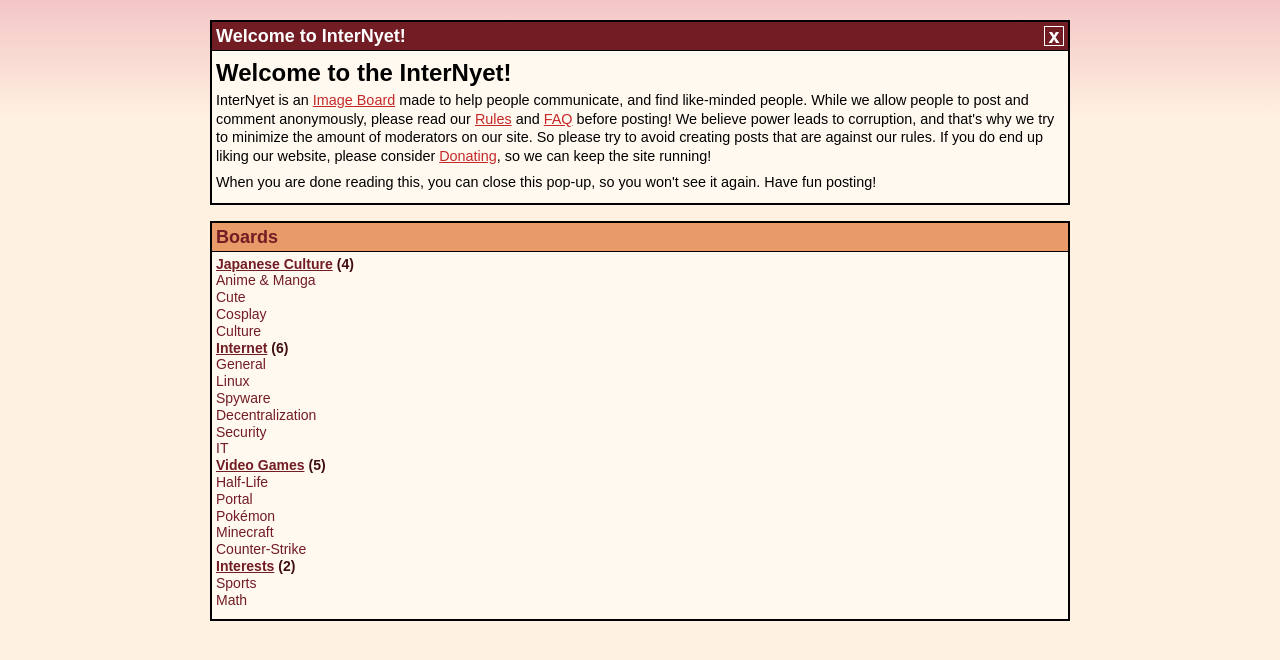
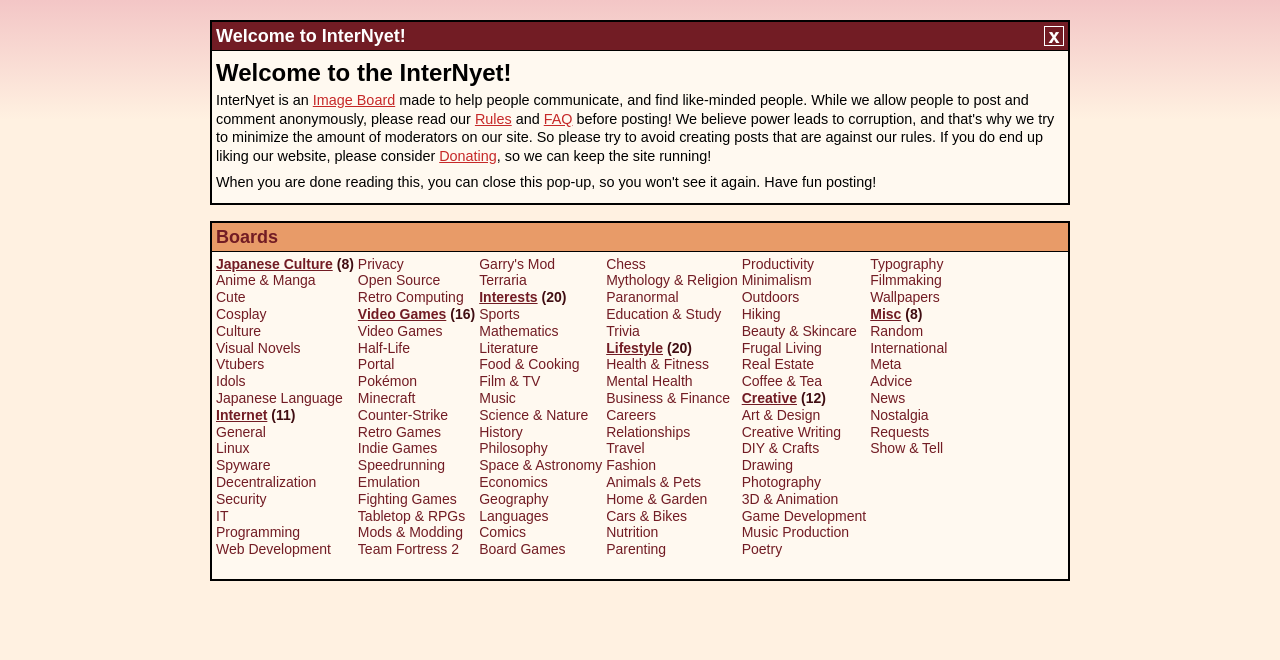
Before and after one commit to Polokalap/InterNyet, a Next.js app: page / in a window 1280 px wide. Shown: the top 660 px of the page. Built offline with nearby package versions, Linux system fonts and the light colour scheme.

Commit message:
Added more boards + Updated Boards.tsx

```diff
--- a/app/components/boards/Boards.css
+++ b/app/components/boards/Boards.css
@@ -3,7 +3,7 @@
     color: #721C24;
     text-decoration: underline;
     font-weight: bold;
-    line-height: 1.2;
+    line-height: 1.2em;
 
 }
 
--- a/app/components/boards/Boards.tsx
+++ b/app/components/boards/Boards.tsx
@@ -7,7 +7,8 @@ type Props = {
     title: string;
 }
 
-const PER_COLUMN = 22;
+const PER_COLUMN = 18;
+const MIN_SPLIT = 5;
 
 export default function Boards({ title }: Props) {
 
@@ -36,8 +37,9 @@ export default function Boards({ title }: Props) {
         const size = 1 + items.length;
         let current = columns[columns.length - 1];
         const remaining = PER_COLUMN - current.length;
+        const boardsThatFit = remaining - 1;
 
-        const needsNewColumn = current.length > 0 && (size <= PER_COLUMN ? size > remaining : remaining < 2);
+        const needsNewColumn = current.length > 0 && size > remaining && boardsThatFit <= MIN_SPLIT;
 
         if (needsNewColumn) {
 
@@ -63,7 +65,7 @@ export default function Boards({ title }: Props) {
 
     return (
 
-        <div className={"flex flex-col w-full h-100 border-2"}>
+        <div className={"flex flex-col w-full min-h-90 border-2 bg-[#FFF9F0]"}>
 
             <div className={"flex flex-row justify-between pl-1 pr-1 w-full border-b-1 bg-[#e89b68] items-center"}>
 
@@ -71,7 +73,7 @@ export default function Boards({ title }: Props) {
 
             </div>
 
-            <div className={"flex flex-row w-full h-full gap-1 p-1 bg-[#FFF9F0] text-sm"}>
+            <div className={"flex flex-row w-full h-full gap-1 p-1 text-sm"}>
 
                 {columns.map((column, i) => (
 
--- a/public/boards.json
+++ b/public/boards.json
@@ -17,6 +17,22 @@
       {
         "name": "Culture",
         "path": "japan"
+      },
+      {
+        "name": "Visual Novels",
+        "path": "vn"
+      },
+      {
+        "name": "Vtubers",
+        "path": "vt"
+      },
+      {
+        "name": "Idols",
+        "path": "idol"
+      },
+      {
+        "name": "Japanese Language",
+        "path": "nihongo"
       }
     ]
   },
@@ -46,12 +62,36 @@
       {
         "name": "IT",
         "path": "it"
+      },
+      {
+        "name": "Programming",
+        "path": "prog"
+      },
+      {
+        "name": "Web Development",
+        "path": "web"
+      },
+      {
+        "name": "Privacy",
+        "path": "priv"
+      },
+      {
+        "name": "Open Source",
+        "path": "oss"
+      },
+      {
+        "name": "Retro Computing",
+        "path": "retro"
       }
     ]
   },
   {
     "name": "Video Games",
     "boards": [
+      {
+        "name": "Video Games",
+        "path": "v"
+      },
       {
         "name": "Half-Life",
         "path": "hl"
@@ -71,6 +111,46 @@
       {
         "name": "Counter-Strike",
         "path": "cs"
+      },
+      {
+        "name": "Retro Games",
+        "path": "rg"
+      },
+      {
+        "name": "Indie Games",
+        "path": "indie"
+      },
+      {
+        "name": "Speedrunning",
+        "path": "sr"
+      },
+      {
+        "name": "Emulation",
+        "path": "emu"
+      },
+      {
+        "name": "Fighting Games",
+        "path": "fgc"
+      },
+      {
+        "name": "Tabletop & RPGs",
+        "path": "rpg"
+      },
+      {
+        "name": "Mods & Modding",
+        "path": "mod"
+      },
+      {
+        "name": "Team Fortress 2",
+        "path": "tf2"
+      },
+      {
+        "name": "Garry's Mod",
+        "path": "gmod"
+      },
+      {
+        "name": "Terraria",
+        "path": "terraria"
       }
     ]
   },
@@ -79,11 +159,258 @@
     "boards": [
       {
         "name": "Sports",
-        "path": "sports"
+        "path": "sp"
       },
       {
-        "name": "Math",
+        "name": "Mathematics",
         "path": "math"
+      },
+      {
+        "name": "Literature",
+        "path": "lit"
+      },
+      {
+        "name": "Food & Cooking",
+        "path": "ck"
+      },
+      {
+        "name": "Film & TV",
+        "path": "tv"
+      },
+      {
+        "name": "Music",
+        "path": "mu"
+      },
+      {
+        "name": "Science & Nature",
+        "path": "sci"
+      },
+      {
+        "name": "History",
+        "path": "his"
+      },
+      {
+        "name": "Philosophy",
+        "path": "phil"
+      },
+      {
+        "name": "Space & Astronomy",
+        "path": "space"
+      },
+      {
+        "name": "Economics",
+        "path": "econ"
+      },
+      {
+        "name": "Geography",
+        "path": "geo"
+      },
+      {
+        "name": "Languages",
+        "path": "lang"
+      },
+      {
+        "name": "Comics",
+        "path": "comics"
+      },
+      {
+        "name": "Board Games",
+        "path": "bg"
+      },
+      {
+        "name": "Chess",
+        "path": "chess"
+      },
+      {
+        "name": "Mythology & Religion",
+        "path": "relig"
+      },
+      {
+        "name": "Paranormal",
+        "path": "x"
+      },
+      {
+        "name": "Education & Study",
+        "path": "edu"
+      },
+      {
+        "name": "Trivia",
+        "path": "trivia"
+      }
+    ]
+  },
+  {
+    "name": "Lifestyle",
+    "boards": [
+      {
+        "name": "Health & Fitness",
+        "path": "fit"
+      },
+      {
+        "name": "Mental Health",
+        "path": "mh"
+      },
+      {
+        "name": "Business & Finance",
+        "path": "biz"
+      },
+      {
+        "name": "Careers",
+        "path": "jobs"
+      },
+      {
+        "name": "Relationships",
+        "path": "rel"
+      },
+      {
+        "name": "Travel",
+        "path": "trv"
+      },
+      {
+        "name": "Fashion",
+        "path": "fa"
+      },
+      {
+        "name": "Animals & Pets",
+        "path": "an"
+      },
+      {
+        "name": "Home & Garden",
+        "path": "hg"
+      },
+      {
+        "name": "Cars & Bikes",
+        "path": "o"
+      },
+      {
+        "name": "Nutrition",
+        "path": "nut"
+      },
+      {
+        "name": "Parenting",
+        "path": "par"
+      },
+      {
+        "name": "Productivity",
+        "path": "prod"
+      },
+      {
+        "name": "Minimalism",
+        "path": "min"
+      },
+      {
+        "name": "Outdoors",
+        "path": "out"
+      },
+      {
+        "name": "Hiking",
+        "path": "hike"
+      },
+      {
+        "name": "Beauty & Skincare",
+        "path": "bty"
+      },
+      {
+        "name": "Frugal Living",
+        "path": "frugal"
+      },
+      {
+        "name": "Real Estate",
+        "path": "re"
+      },
+      {
+        "name": "Coffee & Tea",
+        "path": "tea"
+      }
+    ]
+  },
+  {
+    "name": "Creative",
+    "boards": [
+      {
+        "name": "Art & Design",
+        "path": "art"
+      },
+      {
+        "name": "Creative Writing",
+        "path": "cw"
+      },
+      {
+        "name": "DIY & Crafts",
+        "path": "diy"
+      },
+      {
+        "name": "Drawing",
+        "path": "draw"
+      },
+      {
+        "name": "Photography",
+        "path": "ph"
+      },
+      {
+        "name": "3D & Animation",
+        "path": "3d"
+      },
+      {
+        "name": "Game Development",
+        "path": "gd"
+      },
+      {
+        "name": "Music Production",
+        "path": "mp"
+      },
+      {
+        "name": "Poetry",
+        "path": "po"
+      },
+      {
+        "name": "Typography",
+        "path": "type"
+      },
+      {
+        "name": "Filmmaking",
+        "path": "film"
+      },
+      {
+        "name": "Wallpapers",
+        "path": "wp"
+      }
+    ]
+  },
+  {
+    "name": "Misc",
+    "boards": [
+      {
+        "name": "Random",
+        "path": "r"
+      },
+      {
+        "name": "International",
+        "path": "int"
+      },
+      {
+        "name": "Meta",
+        "path": "meta"
+      },
+      {
+        "name": "Advice",
+        "path": "adv"
+      },
+      {
+        "name": "News",
+        "path": "news"
+      },
+      {
+        "name": "Nostalgia",
+        "path": "nost"
+      },
+      {
+        "name": "Requests",
+        "path": "req"
+      },
+      {
+        "name": "Show & Tell",
+        "path": "show"
       }
     ]
   }
```
